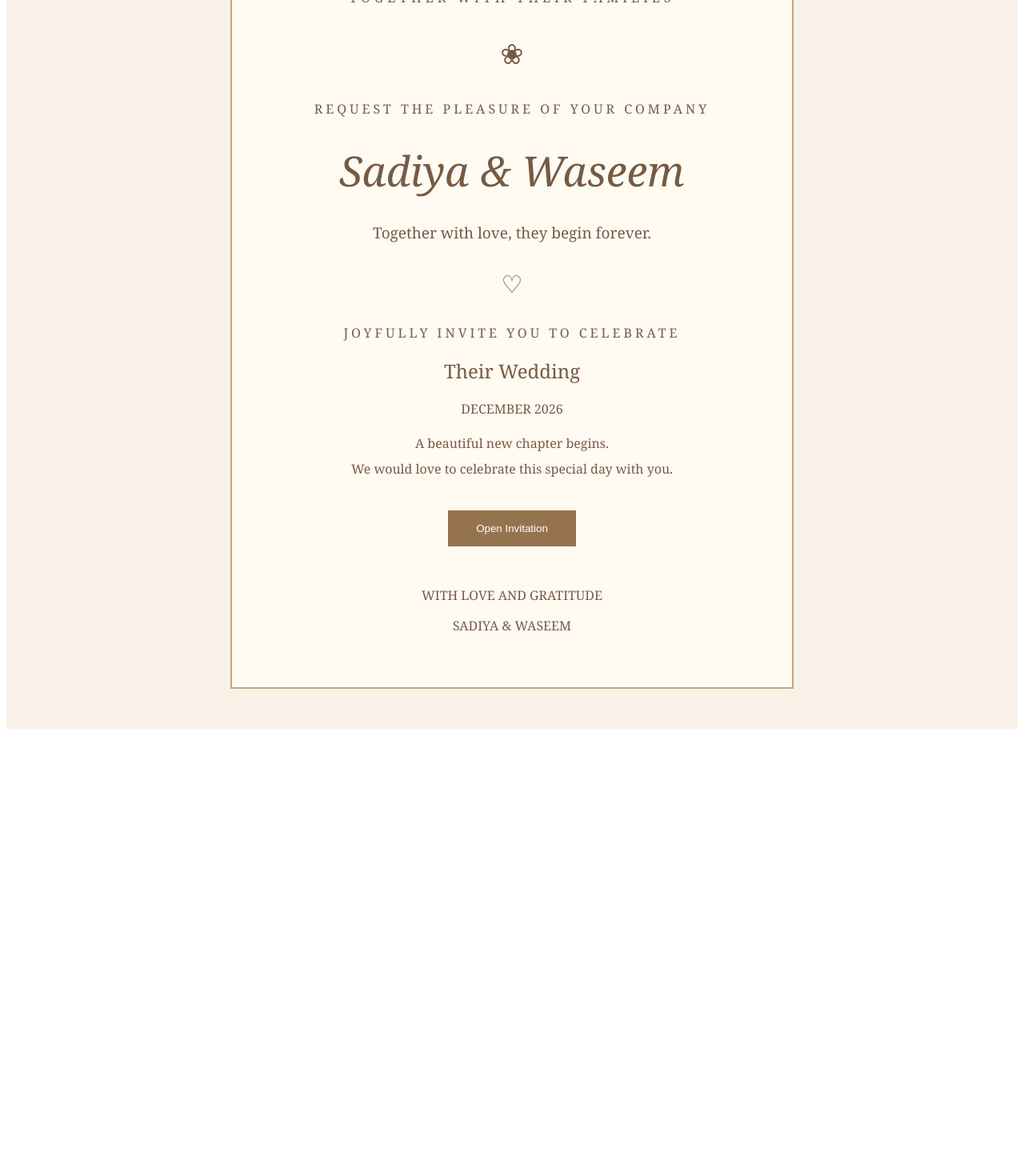
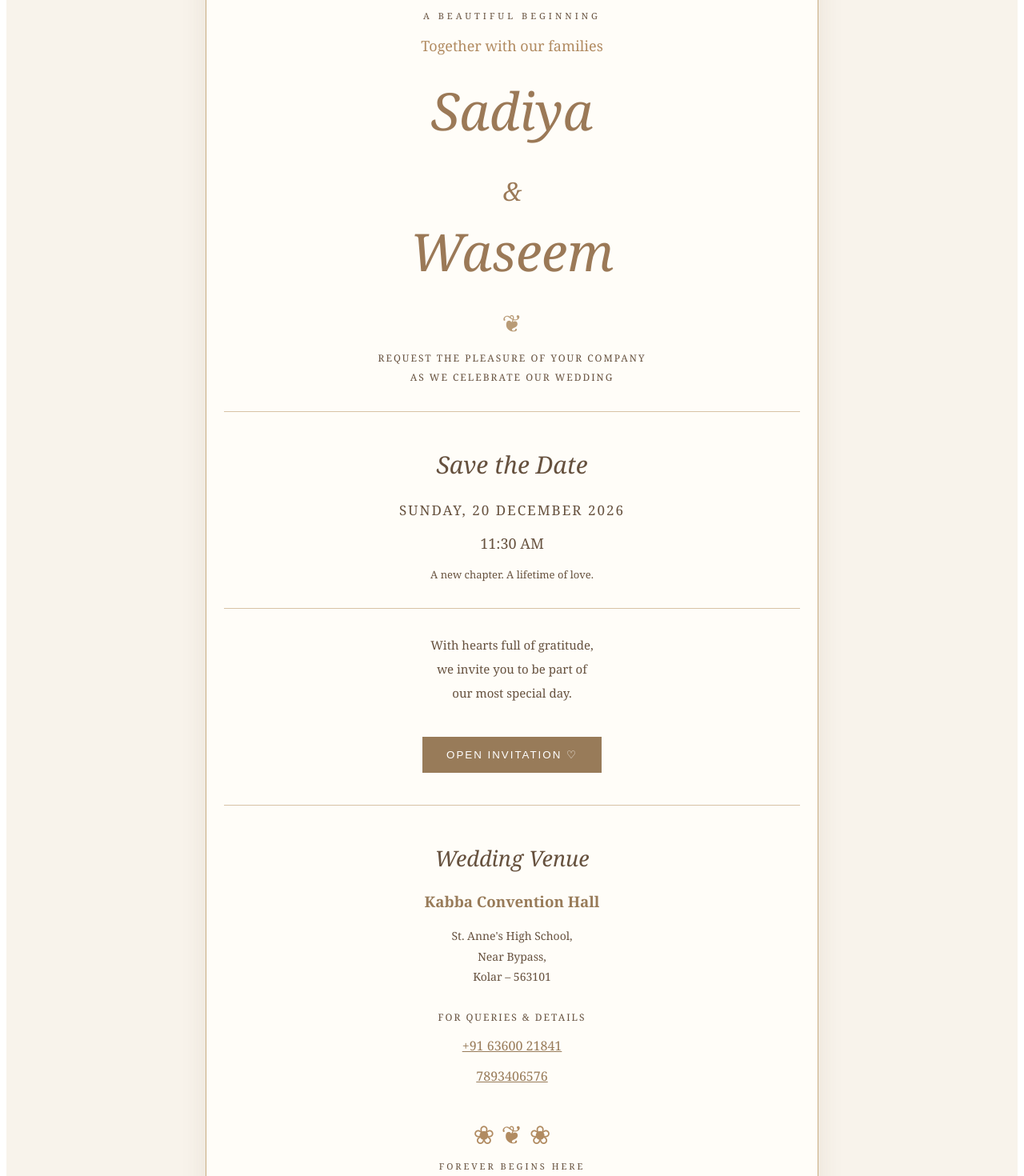
Before and after one commit to sharieffsadiya1-coder/sadiya-waseem-wedding, a Next.js app: page / in a window 1280 px wide. Shown: the part 140-1610 px from the top of the page at 80% size. Before the commit the page ends 1059 px from the top, so only its background shows below. Built offline with nearby package versions, Linux system fonts and the light colour scheme.

Commit message:
Update page.js

```diff
--- a/app/page.js
+++ b/app/page.js
@@ -8,84 +8,183 @@ export default function WeddingPage() {
 
   return (
     <main style={{
+      background: "#f8f3eb",
       minHeight: "100vh",
-      background: "#f8f1e8",
-      color: "#765b43",
+      padding: "30px 15px",
+      color: "#66513e",
       textAlign: "center",
-      padding: "50px 20px",
       fontFamily: "Georgia, serif"
     }}>
       <div style={{
-        maxWidth: "650px",
+        maxWidth: "720px",
         margin: "auto",
-        border: "2px solid #c5a477",
-        padding: "50px 25px",
-        background: "#fffaf2"
+        background: "#fffdf8",
+        border: "1px solid #c9ad83",
+        padding: "45px 22px",
+        boxShadow: "0 8px 30px rgba(100,70,40,0.10)"
       }}>
-        <p style={{ letterSpacing: "5px" }}>
-          TOGETHER WITH THEIR FAMILIES
+        <div style={{ fontSize: "42px", color: "#b18b61" }}>❀</div>
+
+        <p style={{ letterSpacing: "4px", fontSize: "11px" }}>
+          A BEAUTIFUL BEGINNING
         </p>
 
-        <p style={{ fontSize: "35px" }}>❀</p>
-
-        <p style={{ letterSpacing: "4px" }}>
-          REQUEST THE PLEASURE OF YOUR COMPANY
+        <p style={{ fontSize: "18px", color: "#b18b61" }}>
+          Together with our families
         </p>
 
         <h1 style={{
-          fontSize: "52px",
+          fontSize: "clamp(38px, 9vw, 65px)",
           fontWeight: "normal",
           fontStyle: "italic",
-          margin: "30px 0"
+          color: "#9b7957",
+          margin: "25px 0"
         }}>
-          Sadiya & Waseem
+          Sadiya
+          <br />
+          <span style={{ fontSize: "32px" }}>&</span>
+          <br />
+          Waseem
         </h1>
 
-        <p style={{ fontSize: "19px" }}>
-          Together with love, they begin forever.
+        <div style={{ fontSize: "30px", color: "#b99b76" }}>❦</div>
+
+        <p style={{
+          letterSpacing: "2px",
+          fontSize: "12px",
+          lineHeight: "2"
+        }}>
+          REQUEST THE PLEASURE OF YOUR COMPANY
+          <br />
+          AS WE CELEBRATE OUR WEDDING
         </p>
 
-        <p style={{ fontSize: "30px" }}>♡</p>
+        <div style={{
+          margin: "30px auto",
+          borderTop: "1px solid #d7c2a5",
+          borderBottom: "1px solid #d7c2a5",
+          padding: "20px"
+        }}>
+          <h2 style={{
+            fontWeight: "normal",
+            fontStyle: "italic",
+            fontSize: "30px"
+          }}>
+            Save the Date
+          </h2>
 
-        <p style={{ letterSpacing: "4px" }}>
-          JOYFULLY INVITE YOU TO CELEBRATE
-        </p>
+          <p style={{ letterSpacing: "2px", fontSize: "17px" }}>
+            SUNDAY, 20 DECEMBER 2026
+          </p>
 
-        <h2 style={{ fontWeight: "normal" }}>
-          Their Wedding
-        </h2>
+          <p style={{ fontSize: "18px" }}>11:30 AM</p>
+          <p style={{ fontSize: "13px" }}>
+            A new chapter. A lifetime of love.
+          </p>
+        </div>
 
-        <p>DECEMBER 2026</p>
-
-        <p style={{ lineHeight: "2" }}>
-          A beautiful new chapter begins.<br />
-          We would love to celebrate this special day with you.
+        <p style={{ fontSize: "15px", lineHeight: "2" }}>
+          With hearts full of gratitude,
+          <br />
+          we invite you to be part of
+          <br />
+          our most special day.
         </p>
 
         <button
           onClick={() => setOpened(!opened)}
           style={{
-            background: "#96734f",
+            marginTop: "25px",
+            padding: "15px 30px",
+            background: "#987b59",
             color: "white",
             border: "none",
-            padding: "15px 35px",
-            cursor: "pointer",
-            marginTop: "20px"
+            letterSpacing: "2px",
+            cursor: "pointer"
           }}
         >
-          {opened ? "With Love ♡" : "Open Invitation"}
+          {opened ? "CLOSE ♡" : "OPEN INVITATION ♡"}
         </button>
 
         {opened && (
-          <p style={{ marginTop: "25px" }}>
-            Your presence will make our day even more special. ♡
-          </p>
+          <div style={{
+            marginTop: "25px",
+            padding: "25px 15px",
+            background: "#f8f1e7",
+            lineHeight: "1.8"
+          }}>
+            <h2 style={{ fontStyle: "italic" }}>
+              With Love & Joy
+            </h2>
+
+            <p>
+              Your presence and blessings would mean the world to us.
+              We cannot wait to celebrate this special day with you!
+            </p>
+
+            <div style={{ fontSize: "28px", color: "#b18b61" }}>
+              ❀ ❦ ❀
+            </div>
+          </div>
         )}
 
-        <p style={{ marginTop: "50px" }}>
-          WITH LOVE AND GRATITUDE
+        <div style={{
+          marginTop: "40px",
+          borderTop: "1px solid #d7c2a5",
+          paddingTop: "25px"
+        }}>
+          <h2 style={{
+            fontSize: "27px",
+            fontWeight: "normal",
+            fontStyle: "italic"
+          }}>
+            Wedding Venue
+          </h2>
+
+          <h3 style={{ color: "#987b59" }}>
+            Kabba Convention Hall
+          </h3>
+
+          <p style={{ fontSize: "14px", lineHeight: "1.8" }}>
+            St. Anne's High School,
+            <br />
+            Near Bypass,
+            <br />
+            Kolar – 563101
+          </p>
+
+          <p style={{
+            marginTop: "30px",
+            fontSize: "12px",
+            letterSpacing: "2px"
+          }}>
+            FOR QUERIES & DETAILS
+          </p>
+
+          <p>
+            <a href="tel:+916360021841" style={{ color: "#987b59" }}>
+              +91 63600 21841
+            </a>
+          </p>
+
+          <p>
+            <a href="tel:7893406576" style={{ color: "#987b59" }}>
+              7893406576
+            </a>
+          </p>
+        </div>
+
+        <div style={{
+          marginTop: "40px",
+          fontSize: "32px",
+          color: "#b18b61"
+        }}>
+          ❀ ❦ ❀
+        </div>
+
+        <p style={{ letterSpacing: "3px", fontSize: "11px" }}>
+          FOREVER BEGINS HERE
         </p>
-        <p> SADIYA & WASEEM </p>
       </div>
     </main>
   );
```
